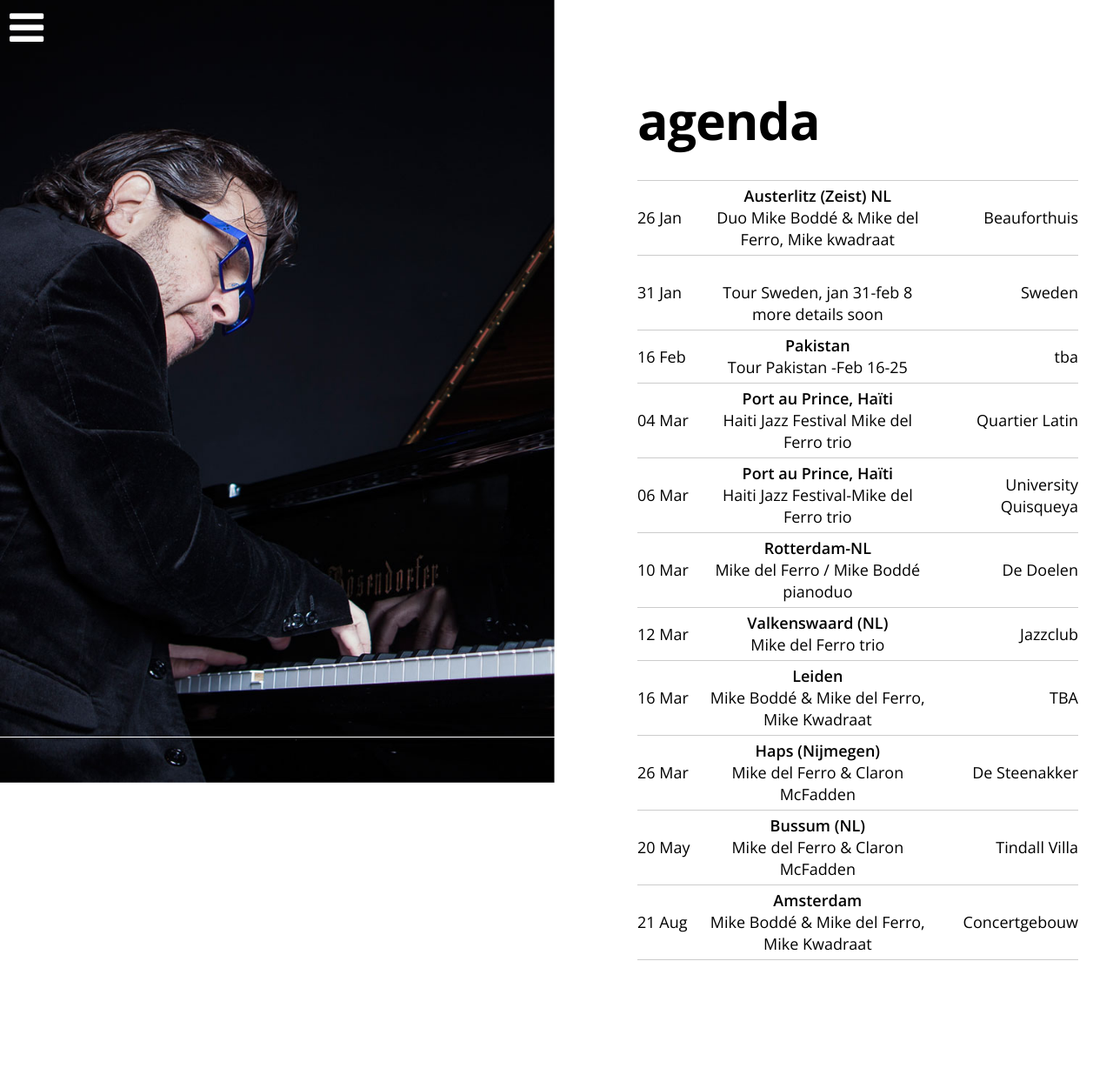
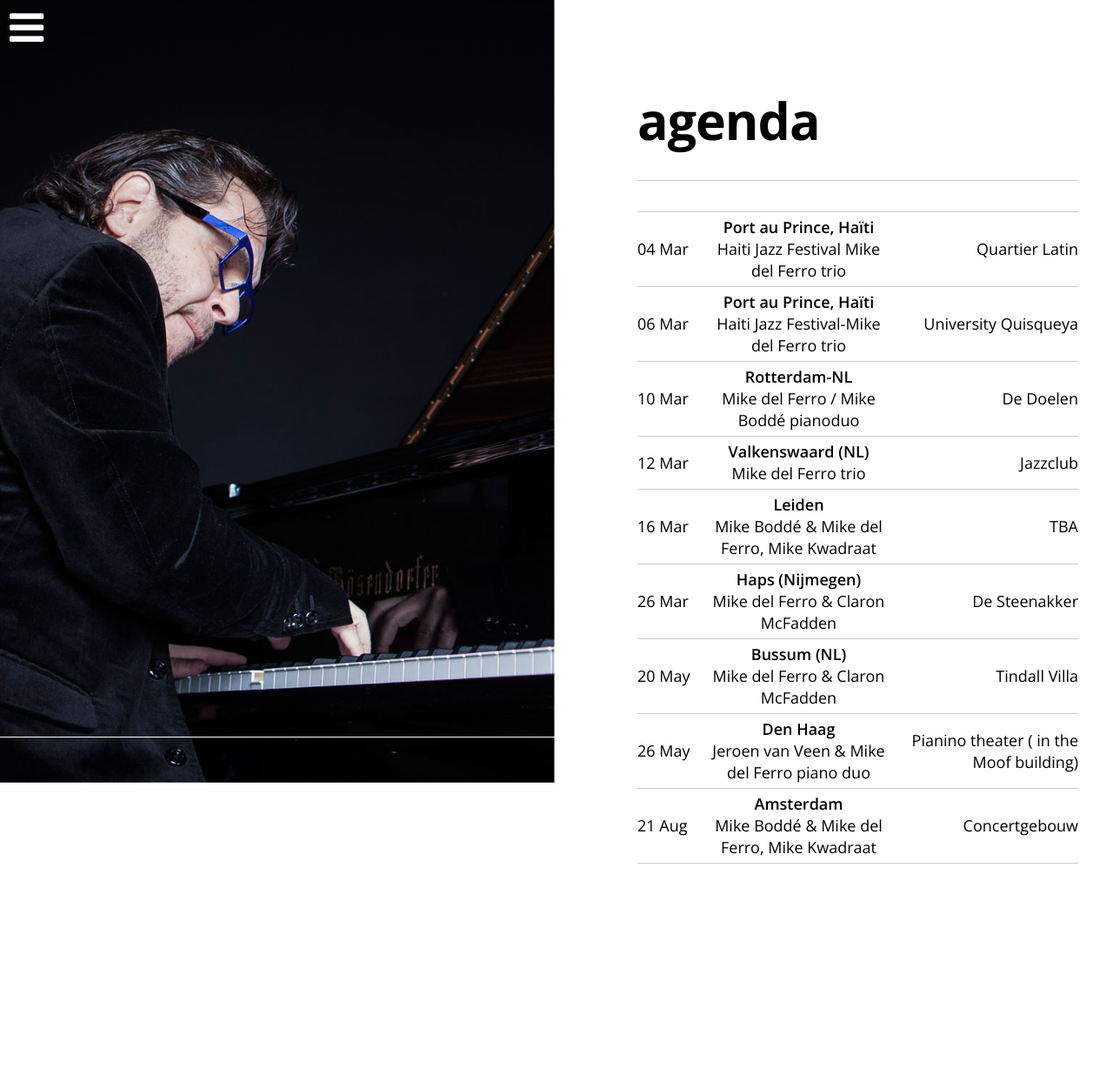
Before and after one commit to mikedelferro/website, a Jekyll site: the page built from agenda.html, in a window 1280 px wide. Shown: the whole page at 87% size. Built offline with Jekyll 4.4.1, drawn with Linux system fonts in a browser that asks for light colours; nearby versions of some CDN libraries; after the commit the page ends 1140 px from its top, so only the background shows below that.

Commit message:
Updated '_config.yml' via CloudCannon

```diff
--- a/_config.yml
+++ b/_config.yml
@@ -4,16 +4,6 @@ gigs:
     location: De Doelen
     venue: Rotterdam-NL
     url: www.dedoelen.nl
-  - title: Tour Pakistan -Feb 16-25
-    date: 2017-02-16 20:00:00
-    location: tba
-    venue: Pakistan
-    url:
-  - title: 'Tour Sweden, jan 31-feb 8 more details soon'
-    date: 2017-01-31 15:00:00
-    location: Sweden
-    venue:
-    url:
   - title: Mike del Ferro trio
     date: 2017-03-12 15:00:00
     location: Jazzclub
@@ -29,11 +19,6 @@ gigs:
     location: Tindall Villa
     venue: Bussum (NL)
     url: 'http://www.tindal.nl/Tindal/20170520.html'
-  - title: 'Duo Mike Boddé & Mike del Ferro, Mike kwadraat'
-    date: 2017-01-26 20:00:00
-    location: Beauforthuis
-    venue: Austerlitz (Zeist) NL
-    url: www.beauforthuis.nl
   - title: Haiti Jazz Festival Mike del Ferro trio
     date: 2017-03-04 09:00:00
     location: Quartier Latin
@@ -54,3 +39,13 @@ gigs:
     location: TBA
     venue: Leiden
     url: 'http://rgbfest.nl/#home'
+  - title: 'Jeroen van Veen & Mike del Ferro piano duo'
+    date: 2017-05-26 20:00:00
+    location: Pianino theater ( in the Moof building)
+    venue: Den Haag
+    url:
+  - title:
+    date:
+    location:
+    venue:
+    url:
```
